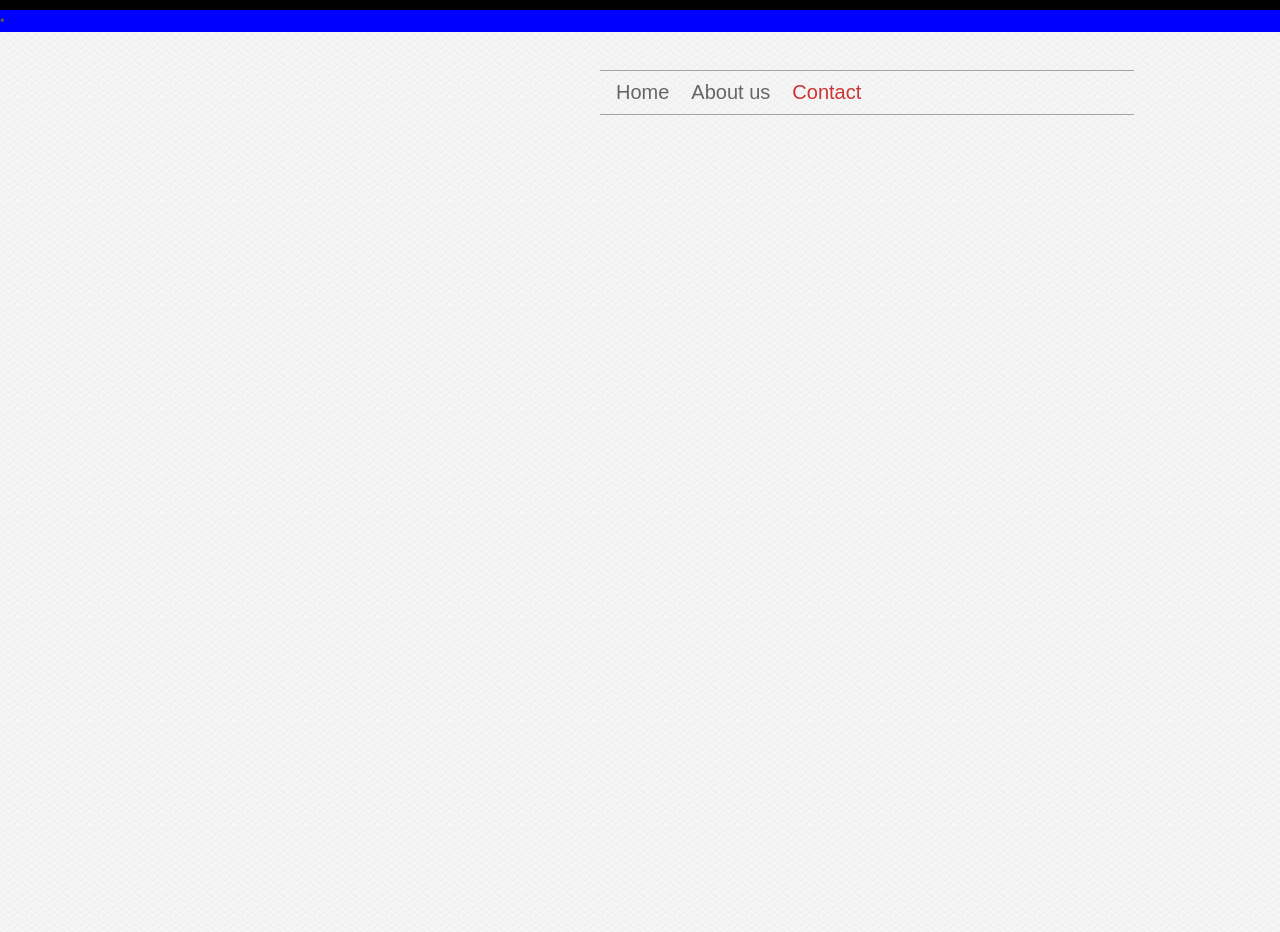
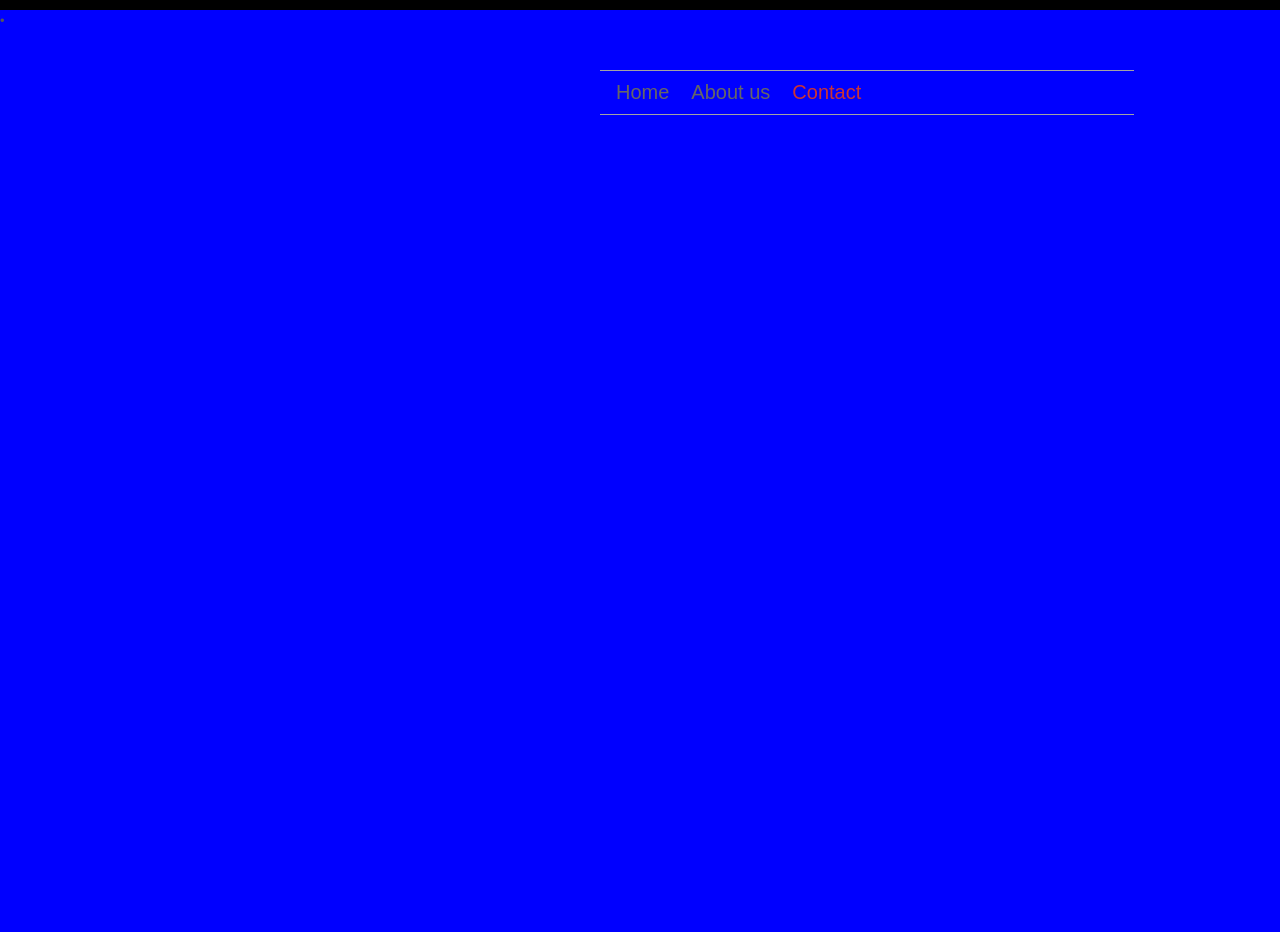
Before and after one commit to marekpistorius/blog.github.io, a Jekyll site: the page contact.html, which Jekyll copies as it is, in a window 1280 px wide. Built offline with Jekyll 4.4.1, drawn with Linux system fonts in a browser that asks for light colours.

Commit message:
Update styles.css

```diff
--- a/css/styles.css
+++ b/css/styles.css
@@ -50,7 +50,7 @@ body {
 }
 
 .bg {
-	background-image: url(../images/bg.png);
+	/*background-image: url(../images/bg.png); */
 	background-position: left top;
 	background-repeat: repeat;
 }
```
